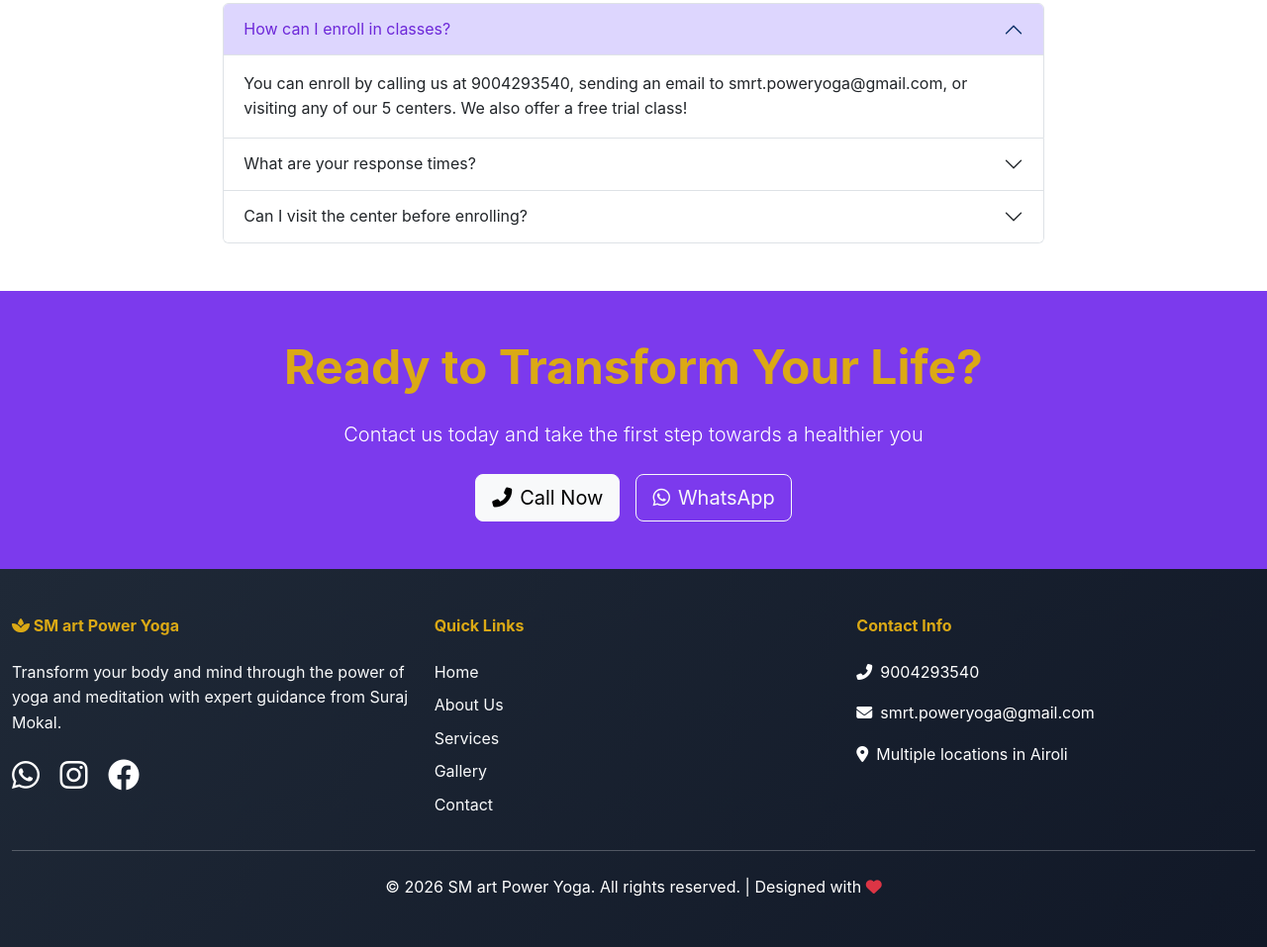
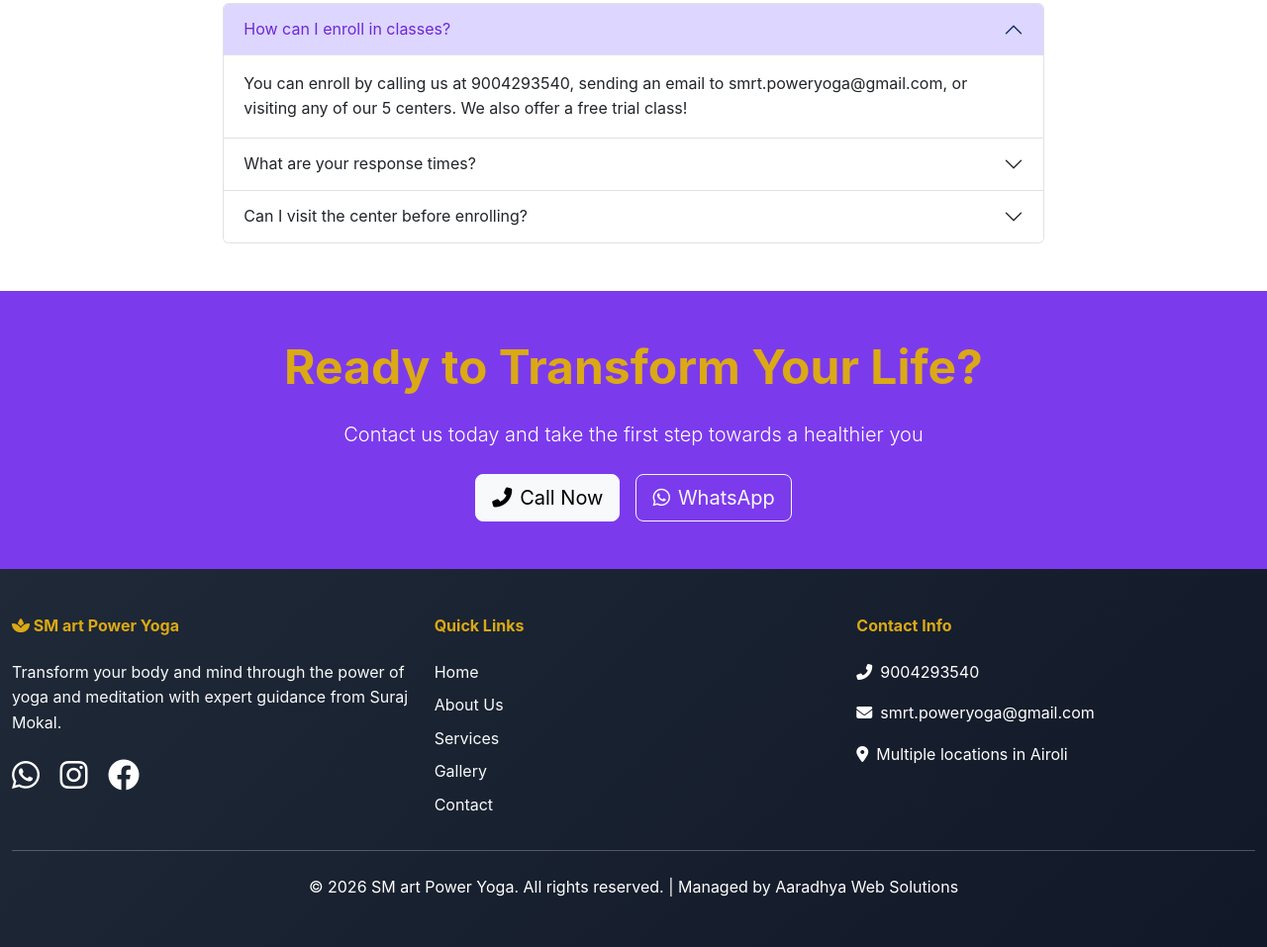
Before and after one commit to aaradhyawebsolutions/sm_art_power_yoga, a website: page pages/contact.html in a window 1280 px wide. Shown: the part 2619-3576 px from the top of the page at 99% size. Drawn offline with nearby package versions, Linux system fonts and the light colour scheme.

Commit message:
mention managed by Aaradhya Web Solutions and add favicon

```diff
--- a/pages/contact.html
+++ b/pages/contact.html
@@ -5,7 +5,11 @@
     <meta name="viewport" content="width=device-width, initial-scale=1.0">
     <meta name="description" content="Contact SM art Power Yoga - Get in touch with us at our 5 centers in Airoli. Call 9004293540 or email smrt.poweryoga@gmail.com to join yoga classes.">
     <meta name="keywords" content="contact yoga classes Airoli, yoga center Airoli, power yoga, book yoga class, yoga inquiry Airoli, Suraj Mokal contact">
-    <title>Contact Us - SM art Power Yoga | Get in Touch</title>
+        <meta name="author" content="Aaradhya Web Solutions">
+    <meta name="robots" content="index, follow">
+
+    <title>Contact - SM art Power Yoga | Get in Touch</title>
+    <link rel="icon" type="image/x-icon" href="assets/images/favicon.ico">
 
     <!-- Bootstrap 5 CSS -->
     <link href="https://cdn.jsdelivr.net/npm/bootstrap@5.3.0/dist/css/bootstrap.min.css" rel="stylesheet">
@@ -435,7 +439,7 @@
             </div>
             <hr class="my-4 bg-light">
             <div class="text-center">
-                <p class="mb-0">&copy; 2026 SM art Power Yoga. All rights reserved. | Designed with <i class="fas fa-heart text-danger"></i></p>
+                <p class="mb-0">&copy; 2026 SM art Power Yoga. All rights reserved. | Managed by <a href="https://www.aaradhyawebsolutions.com" target="_blank">Aaradhya Web Solutions</a></p>
             </div>
         </div>
     </footer>
```
Also changed, not shown: index.html (+6 -2 lines), pages/about.html (+6 -2 lines), pages/gallery.html (+5 -1 lines), pages/services.html (+5 -1 lines), assets/images/favicon.ico (added).
